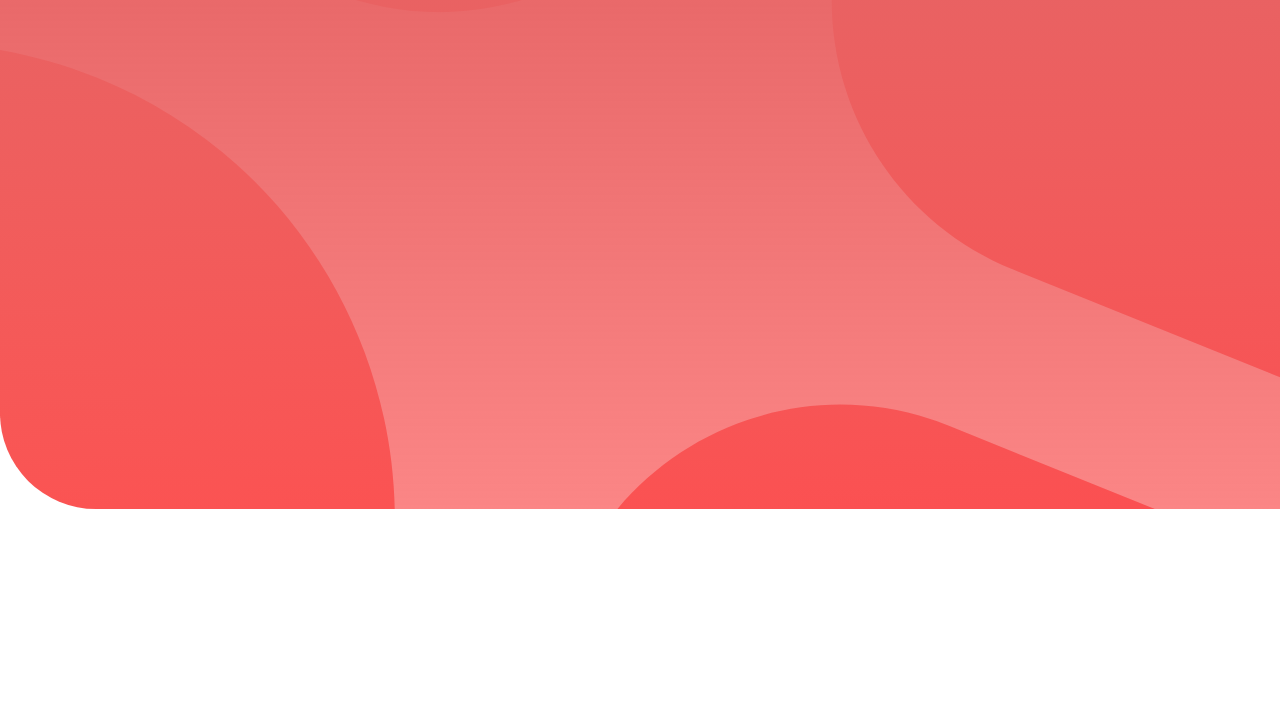
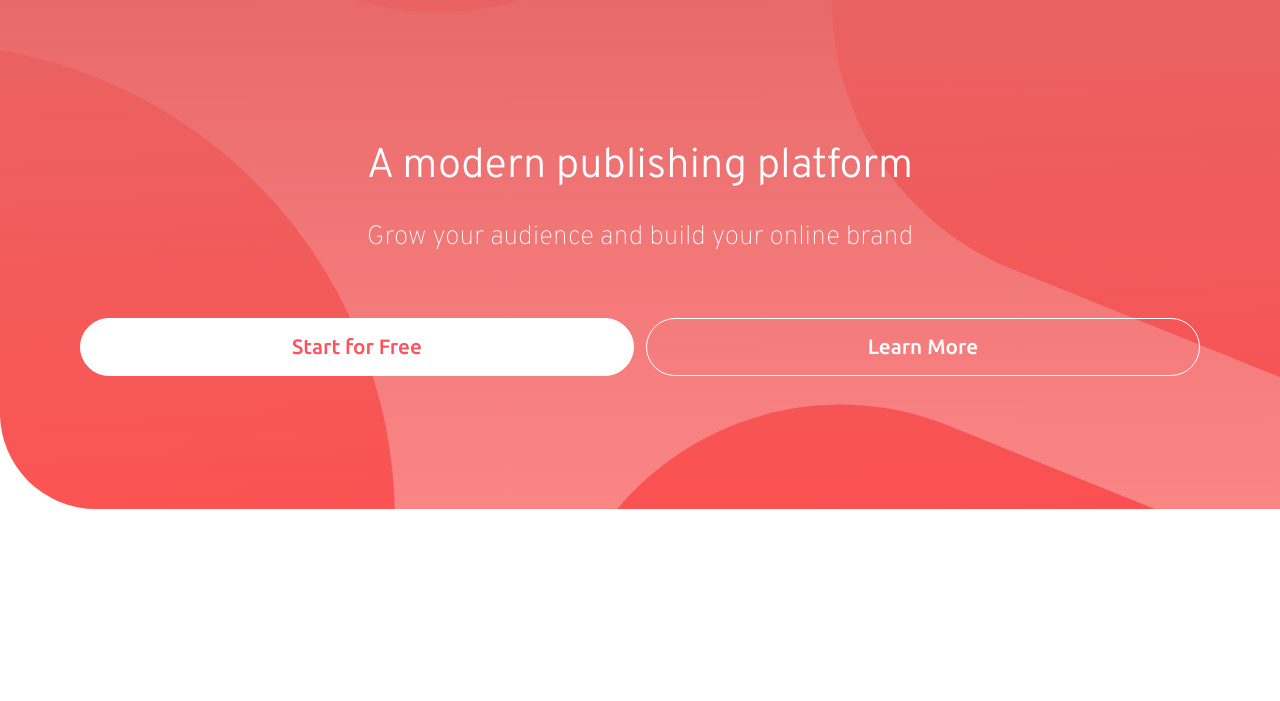
Before and after one commit to yuliia-p/Blogr-landing-page, a website: page index.html in a window 1280 px wide. Shown: the part 91-792 px from the top of the page. Drawn offline with Linux system fonts and the light colour scheme.

Commit message:
Intro section

```diff
--- a/css/styles.css
+++ b/css/styles.css
@@ -1,5 +1,9 @@
+@import "https://fonts.googleapis.com/css2?family=Overpass:wght@100;300;600&family=Ubuntu:wght@400;500;700&display=swap";
+
 body {
   font-size: 16px;
+  font-family: Overpass, sans-serif;
+  text-align: center;
 
   /* background-image: linear-gradient(to right, #ff8f70, #ff7e66, #ff6c5e, #ff5758, #ff3d54); */
 
@@ -8,6 +12,7 @@ body {
 }
 
 div.row-red {
+  color: white;
   height: 600px;
   padding-top: 3rem;
   background-image:
@@ -24,8 +29,49 @@ div.row-red {
   border-bottom-left-radius: 6rem;
 }
 
+div.logo {
+  text-align: left;
+}
+
 .fa-bars {
+  font-size: 2rem;
+}
+
+.desktop,
+.off {
+  display: none;
+}
+
+div.column-full h1 {
+  font-size: 2.6rem;
+  font-weight: 300;
+}
+
+div.column-full p {
+  font-size: 1.65rem;
+  font-weight: 100;
+  margin-top: 0.7rem;
+  margin-bottom: 4rem;
+}
+
+div.column-full button {
+  width: 45%;
+  padding: 1rem;
+  font-size: 1.3rem;
+  border-radius: 30px;
+  font-family: Ubuntu, sans-serif;
+  font-weight: 500;
+}
+
+button.start-b {
+  background-color: white;
+  color: hsl(356deg, 100%, 66%);
+  border: solid 1px white;
+}
+
+button.learn-b {
+  border: solid 1px white;
+  background-color: transparent;
   color: white;
-  font-size: 2rem;
-  cursor: pointer;
+  margin-left: 0.5rem;
 }
--- a/index.html
+++ b/index.html
@@ -25,15 +25,21 @@
         <div class="menu-bars" style="text-align: end;">
           <i class="fa fa-thin fa-bars"></i>
         </div>
-        <div class="menu-div-mobile">
+        <div class="menu-div-mobile off">
           <div class="menu-content ">
           </div>
         </div>
       </div>
-      <div class="column-half menu-desktop"></div>
+      <div class="column-half menu-desktop desktop"></div>
+      <div class="column-full">
+        <h1>A modern publishing platform</h1>
+        <p>Grow your audience and build your online brand</p>
+        <button class="start-b">Start for Free</button>
+        <button class="learn-b">Learn More</button>
+      </div>
     </div>
     <div class="row">
-      <div class="column-full"></div>
+
       <div class="column-half"></div>
       <div class="column-half"></div>
     </div>
@@ -73,11 +79,9 @@
   Newsletter
   LinkedIn
 
-  Login
-  Sign Up
 
-  A modern publishing platform
-  Grow your audience and build your online brand
+
+
 
   Start for Free
   Learn More
```
